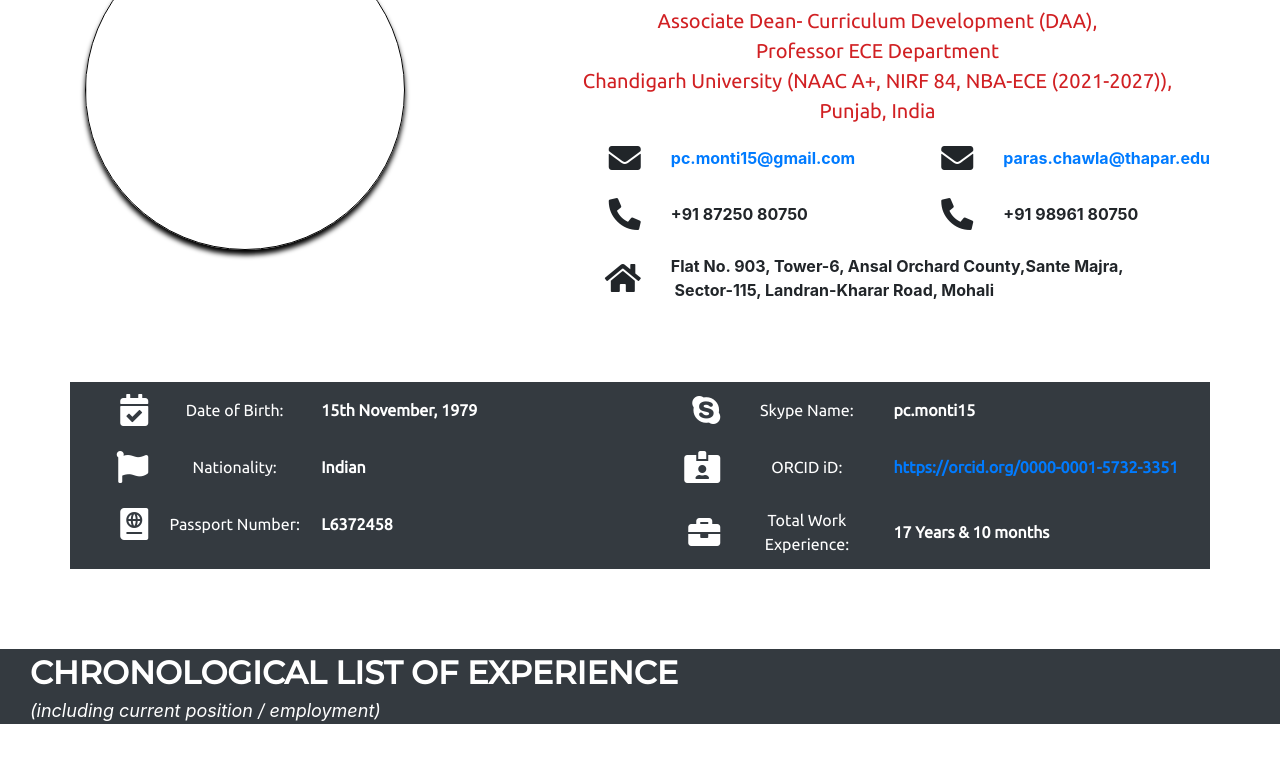
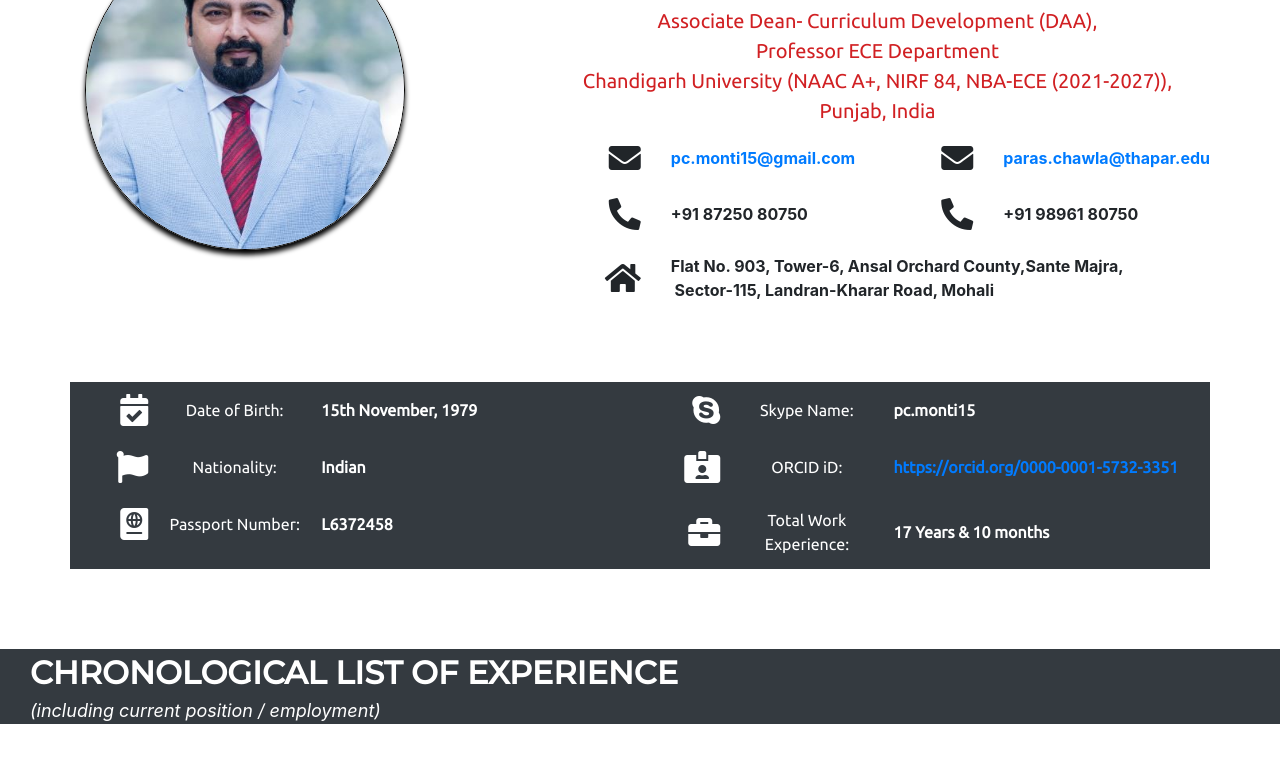
Before and after one commit to ayushsinha-13/paras-chawla.github-io, a plain HTML site: page index.html in a window 1280 px wide. Shown: the part 262-1032 px from the top of the page. Drawn offline with nearby package versions, Linux system fonts and the light colour scheme.

Commit message:
Fixed Pic not showing

```diff
--- a/index.html
+++ b/index.html
@@ -67,7 +67,7 @@
           <div class="row">
               <div class="col-xs-6 col-sm-3 col-md-4 col-lg-5">
                   <!-- Profile Picture -->
-                  <img src="Resources/Images/Pic.jpg" alt="" id="profile-picture">
+                  <img src="Pic.jpg" alt="" id="profile-picture">
 
               </div>
               <div class="col-xs-6 col-sm-9 col-md-8 col-lg-7" >
```
